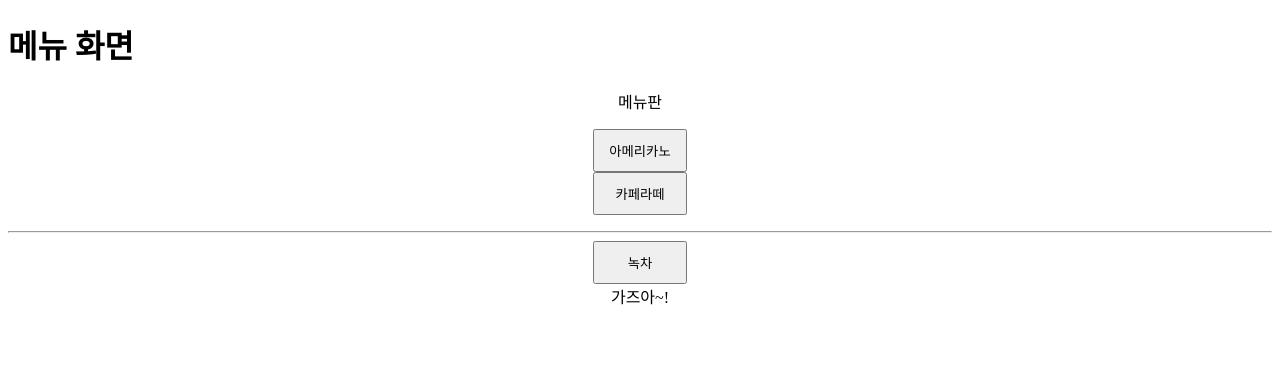
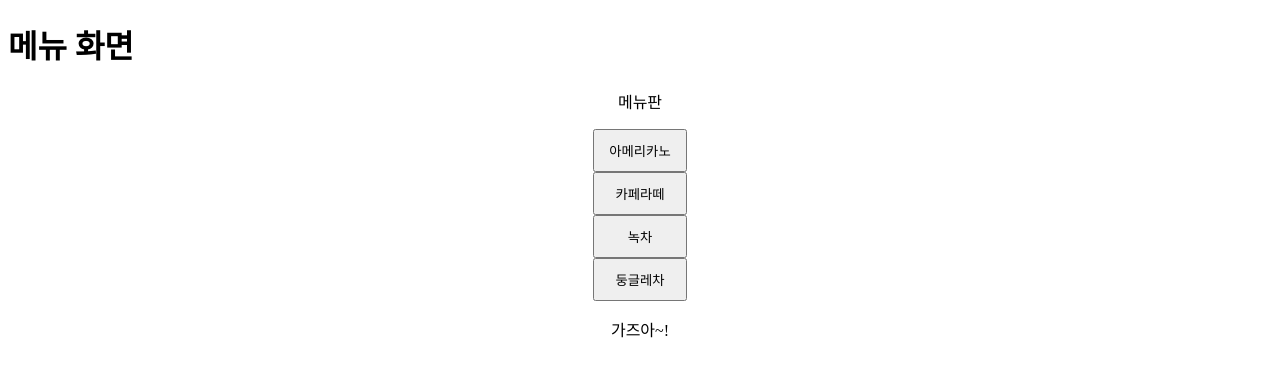
Before and after one commit to Rookie-YangHM/david, a Flask app: page /menu in a window 1280 px wide. Shown: the top 377 px of the page. Run offline with Flask 3, Linux system fonts and the light colour scheme.

Commit message:
Update menu.html

```diff
--- a/mission/01.devops_2_1_/templates/menu.html
+++ b/mission/01.devops_2_1_/templates/menu.html
@@ -17,9 +17,9 @@
     <p>
     <button name="menu1" style="width:70pt;">아메리카노</button><br>
     <button name="menu2" style="width:70pt;">카페라떼</button><br>
-    </p><hr>
-    <button name="menu2" style="width:70pt;">녹차</button>
-    <br>
+    <button name="menu2" style="width:70pt;">녹차</button><br>
+    <button name="menu2" style="width:70pt;">둥글레차</button>
+    </p>
     가즈아~!
     </center>
 </body>
```
